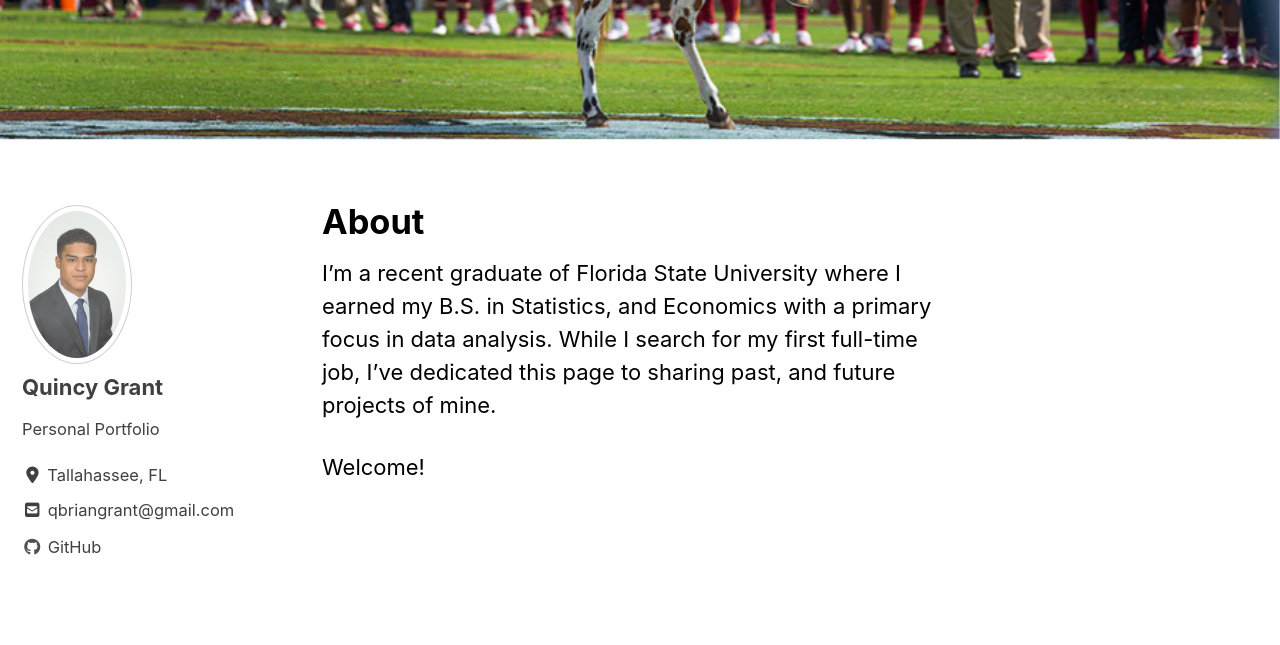
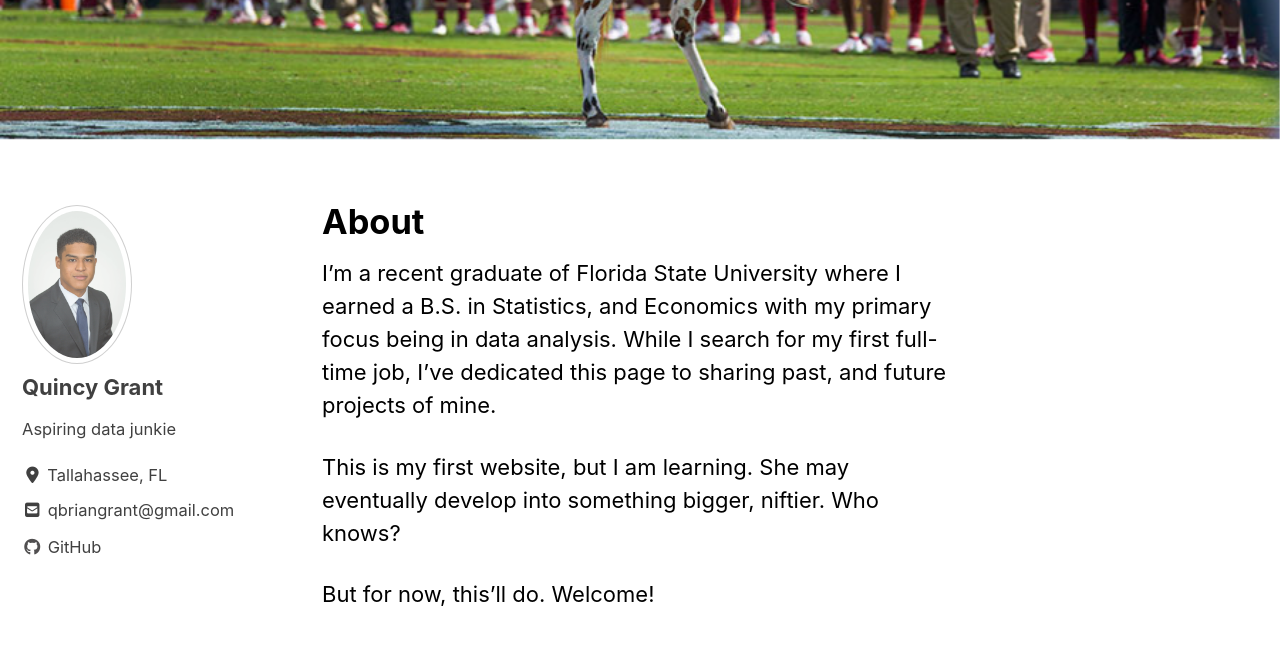
Before and after one commit to QuincyGrant/QuincyGrant.github.io, a Jekyll site: the page built from _pages/about.md, in a window 1280 px wide and 900 px high, scrolled down 803 px. Shown: the top 645 px of the window. Built offline with Jekyll 4.4.1, drawn with Linux system fonts in a browser that asks for light colours; cached includes are drawn as plain includes; nearby versions of some CDN libraries.

Commit message:
Change theme and small edits

```diff
--- a/_config.yml
+++ b/_config.yml
@@ -95,7 +95,7 @@ analytics:
 author:
   name             : "Quincy Grant"
   avatar           : "/images/me-1.JPG" # path of avatar image, e.g. "/assets/images/bio-photo.jpg"
-  bio              : "Personal Portfolio"
+  bio              : "Aspiring data junkie "
   location         : "Tallahassee, FL"
   email            :
   links:
--- a/_pages/about.md
+++ b/_pages/about.md
@@ -5,6 +5,10 @@ header:
   image: "/images/oscandren.jpg"
 ---
 
-I'm a recent graduate of Florida State University where I earned my B.S. in Statistics, and Economics with a primary focus in data analysis. While I search for my first full-time job, I've dedicated this page to sharing past, and future projects of mine.
 
-Welcome!
+I'm a recent graduate of Florida State University where I earned a B.S. in Statistics, and Economics with my primary focus being in data analysis. While I search for my first full-time job, I've dedicated this page to sharing past, and future projects of mine.
+
+This is my first website, but I am learning. She may eventually develop into something bigger, niftier. Who knows?
+
+
+But for now, this'll do. Welcome!
```
